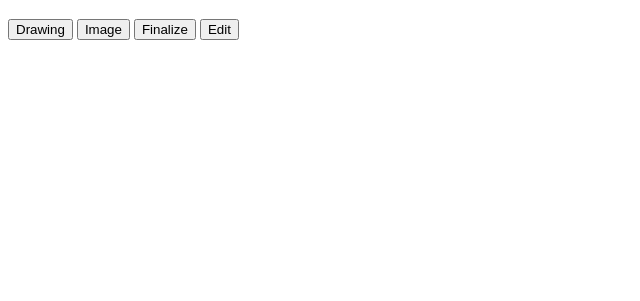
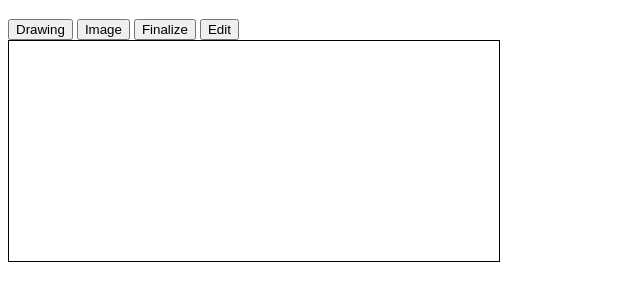
Before and after one commit to Kevin-X-Wang/openshapes, a plain HTML site: page index.html in a window 1280 px wide. Shown: the part 61-362 px from the top of the page, without its empty margins (0-640 px from the left). Drawn offline with Linux system fonts and the light colour scheme.

Commit message:
Update index.html

```diff
--- a/index.html
+++ b/index.html
@@ -18,6 +18,6 @@
   Edit</button>
 </div>
 
-<canvas id = "canvas" width="490" height="220"></canvas>
+<canvas id = "imageCanvas" width="490" height="220" style="border:1px solid #000000;"></canvas>
 </body>
 </html>
```
